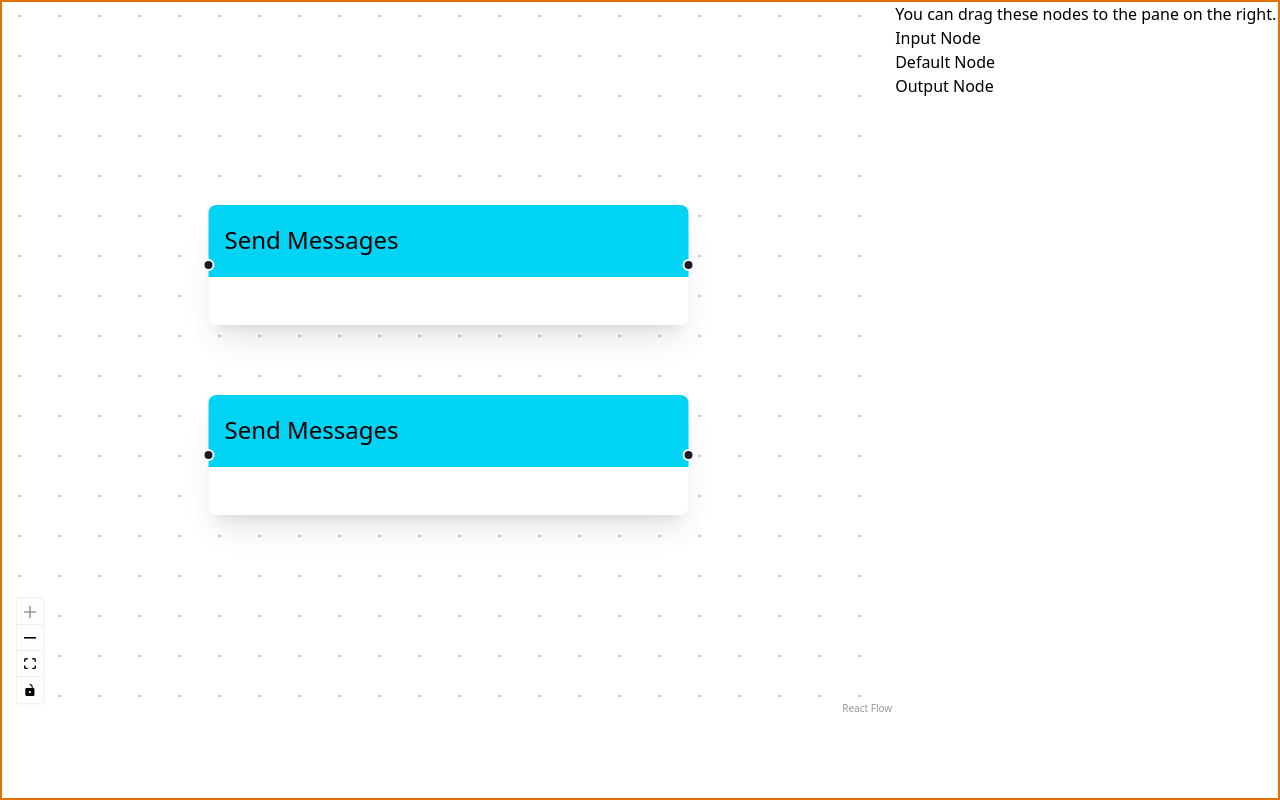
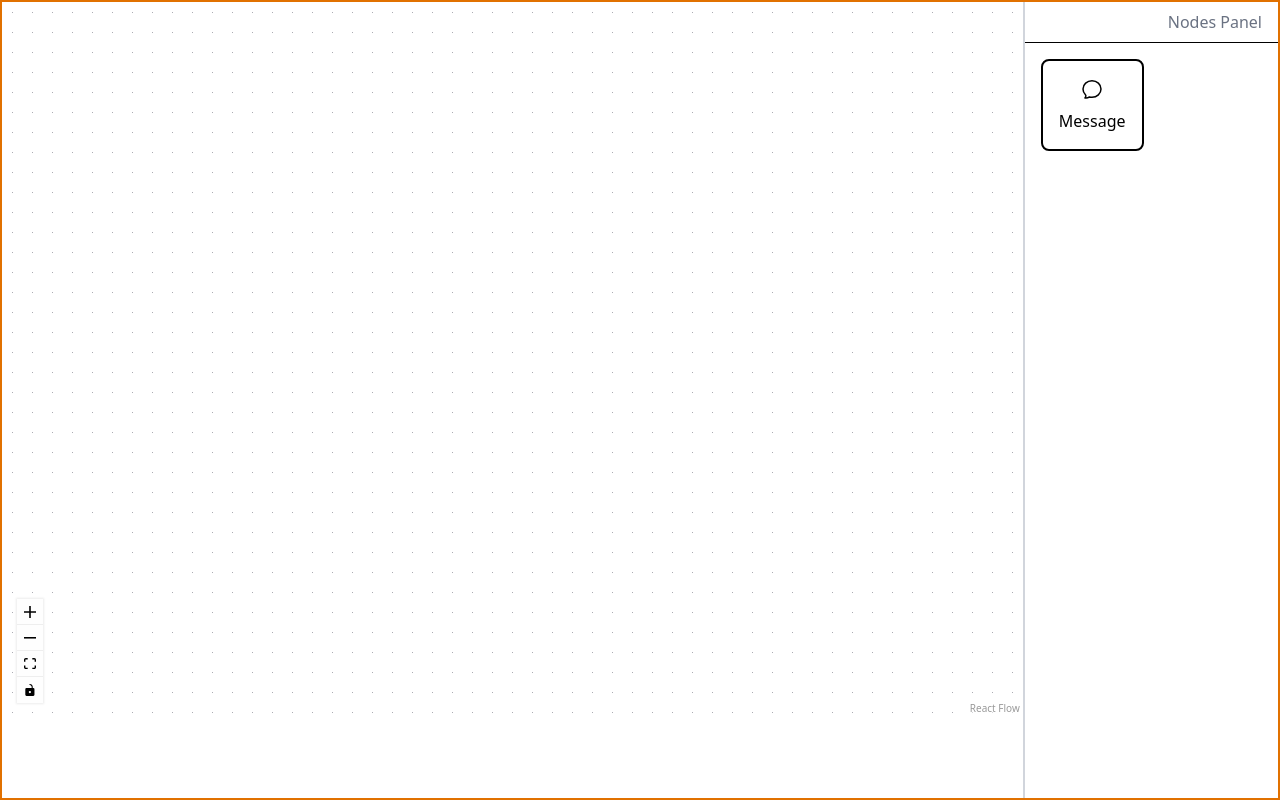
Before and after one commit to Lnirmohi/chatbot-flow, a React (Vite) app: page / in a window 1280 px wide. Built offline with nearby package versions, Linux system fonts and the light colour scheme.

Commit message:
updated nodes to add limit for incoming and outgoing connections

```diff
--- /dev/null
+++ b/src/components/CustomHandle.tsx
@@ -0,0 +1,20 @@
+import React from 'react';
+import { Handle, useNodeConnections } from '@xyflow/react';
+import type { HandleProps } from '@xyflow/system';
+
+export default function CustomHandle (props: HandleProps) {
+  const connections = useNodeConnections({
+    handleType: props.type,
+  });
+
+  return (
+    <Handle
+      {...props}
+      isConnectable={
+        props.type === 'target'
+          ? connections.length < 1
+          : true
+      }
+    />
+  );
+};
--- a/src/components/Dashboard.tsx
+++ b/src/components/Dashboard.tsx
@@ -1,6 +1,6 @@
 import '@xyflow/react/dist/style.css';
 
-import { useCallback, useContext, useRef, useState, type DragEvent } from 'react';
+import { useCallback, useContext, useRef, useState, type DragEvent, type JSX, type ReactNode } from 'react';
 import {
   ReactFlow,
   addEdge,
@@ -26,10 +26,7 @@ import NodesPanel from './NodePanel';
 import DnDContext, { DnDProvider } from '../utils/DnDContext';
 import SettingsPanel from './SettingsPanel';
 
-const initialNodes: Node[] = [
-  { id: '1', data: { label: 'Node 1' }, position: { x: 5, y: 5 }, type: 'textUpdater', },
-  { id: '2', data: { label: 'Node 2' }, position: { x: 5, y: 100 }, type: 'textUpdater', },
-];
+const initialNodes: Node[] = [];
 
 const initialEdges: Edge[] = [];
 
@@ -123,7 +120,7 @@ function Dashboard() {
 
   return (
     <section className='flex w-full h-full'>
-      <div style={{ width: '70%', height: '90%' }} ref={reactFlowWrapper}>
+      <div style={{ width: '80%', height: '90%' }} ref={reactFlowWrapper} className='basis-[80%]'>
         <ReactFlow
           nodes={nodes}
           edges={edges}
@@ -141,15 +138,24 @@ function Dashboard() {
           onNodeClick={(e, node) => {
             setSelectedNode(node);
           }}
+          onNodesDelete={(node) => {
+            if (node[0].id === selectedNode?.id) {
+              setSelectedNode(null);
+            }
+          }}
         >
           <Controls />
           <Background />
         </ReactFlow>
       </div>
 
-      <aside>
+      <aside className='basis-[20%] border-l-2 border-gray-300'>
         {selectedNode
-          ? <SettingsPanel selectedNode={selectedNode} setNodeData={editNodeData} />
+          ? <SettingsPanel
+              selectedNode={selectedNode}
+              setNodeData={editNodeData}
+              onBackClick={() => {setSelectedNode(null);}}
+            />
           : <NodesPanel />
         }
       </aside>
--- /dev/null
+++ b/src/components/MessageIcons.tsx
@@ -0,0 +1,9 @@
+
+export default function MessageIcon({classNames}: {classNames: string}) {
+
+  return (
+    <svg xmlns="http://www.w3.org/2000/svg" fill="none" viewBox="0 0 24 24" strokeWidth={1.5} stroke="currentColor" className={`size-6 ${classNames}`}>
+      <path strokeLinecap="round" strokeLinejoin="round" d="M12 20.25c4.97 0 9-3.694 9-8.25s-4.03-8.25-9-8.25S3 7.444 3 12c0 2.104.859 4.023 2.273 5.48.432.447.74 1.04.586 1.641a4.483 4.483 0 0 1-.923 1.785A5.969 5.969 0 0 0 6 21c1.282 0 2.47-.402 3.445-1.087.81.22 1.668.337 2.555.337Z" />
+    </svg>
+  );
+}
--- a/src/components/NodePanel.tsx
+++ b/src/components/NodePanel.tsx
@@ -1,25 +1,52 @@
-import { useContext, type DragEvent } from "react";
+import { useContext, type DragEvent, type ReactNode } from "react";
 import DnDContext from "../utils/DnDContext";
+import MessageIcon from "./MessageIcons";
 
 export default function NodesPanel() {
+
+  return (
+    <section>
+      <p className="py-2 font-medium text-gray-500 pr-4 text-right">Nodes Panel</p>
+
+      <hr className="py-2" />
+
+      <div className="flex gap-2 px-4 flex-wrap">
+        <CustomNode
+          icon={
+            <MessageIcon classNames="" />
+          }
+          title="Message"
+          nodeType='textUpdater'
+        />
+      </div>
+    </section>
+  );
+}
+
+function CustomNode({
+  title,
+  icon,
+  nodeType
+}: {
+  title: string;
+  icon: ReactNode
+  nodeType: string;
+}) {
   const [_, setType] = useContext(DnDContext);
 
   const onDragStart = (event: DragEvent<HTMLDivElement>, nodeType: string) => {
     setType(nodeType);
     event.dataTransfer.effectAllowed = 'move';
   };
+
   return (
-    <>
-      <div className="description">You can drag these nodes to the pane on the right.</div>
-      <div className="dndnode input" onDragStart={(event) => onDragStart(event, 'input')} draggable>
-        Input Node
-      </div>
-      <div className="dndnode" onDragStart={(event) => onDragStart(event, 'default')} draggable>
-        Default Node
-      </div>
-      <div className="dndnode output" onDragStart={(event) => onDragStart(event, 'output')} draggable>
-        Output Node
-      </div>
-    </>
+    <div
+      className="flex flex-col justify-between align-middle gap-2 border-2 rounded-lg p-4 hover:cursor-pointer hover:border-blue-500 hover:text-blue-500"
+      onDragStart={(event) => onDragStart(event, nodeType)}
+      draggable
+    >
+      <span className="self-center">{icon}</span>
+      <p>{title}</p>
+    </div>
   );
 }
--- a/src/components/SendMessageNode.tsx
+++ b/src/components/SendMessageNode.tsx
@@ -1,5 +1,6 @@
+import { useState } from "react";
 import { Handle, Position, type NodeProps } from "@xyflow/react";
-import { useState } from "react";
+import CustomHandle from "./CustomHandle";
 
 export default function SendMessagesNode({selected, data}: NodeProps) {
 
@@ -15,8 +16,8 @@ export default function SendMessagesNode({selected, data}: NodeProps) {
     >
       <p className="px-2 py-2.5 bg-cyan-400 rounded-t-sm text-xs font-medium">Send Messages</p>
       <p className="px-1 py-2 text-xs text-gray-600 font-normal">{message}</p>
-      <Handle type="source" position={Position.Left} />
-      <Handle type="target" position={Position.Right} />
+      <CustomHandle type="source" position={Position.Left} />
+      <CustomHandle type="target" position={Position.Right} />
     </div>
   );
 }
--- a/src/components/SettingsPanel.tsx
+++ b/src/components/SettingsPanel.tsx
@@ -1,24 +1,46 @@
 import type { Node, NodeProps } from "@xyflow/react";
-import { useState } from "react";
+import { useEffect, useState } from "react";
 
 export default function SettingsPanel({
   selectedNode,
-  setNodeData
+  setNodeData,
+  onBackClick
 }: {
   selectedNode: Node | null;
   setNodeData: (id: string, data: NodeProps['data']) => void;
+  onBackClick: () => void
 }) {
   const [val, setVal] = useState(selectedNode?.data?.value as string ?? '');
 
+  useEffect(() => {
+    if (!selectedNode) {
+      onBackClick();
+    }
+  }, [onBackClick, selectedNode]);
+
   return (
     <section>
-      <p>Settings Panel</p>
-      <hr />
-      <input
+      <div className="flex justify-between">
+        <button
+          className="flex text-sm text-gray-600 hover:text-black"
+          onClick={() => {
+            onBackClick();
+          }}
+        >
+          <span className="mr-2 text-3xl font-bold hover:cursor-pointer">←</span>
+        </button>
+        <p className="py-2 font-medium text-gray-500 pr-4">Settings Panel</p>
+      </div>
+
+      <hr className="py-2" />
+
+      <div className="flex flex-col gap-2 px-4">
+        <textarea
           value={val}
           onChange={e => {
             setVal(e.target.value);
           }}
+          className="bg-gray-50 border border-gray-300 text-gray-900 text-sm rounded-lg focus:ring-blue-500 focus:border-blue-500 block w-full p-2.5 dark:bg-gray-700 dark:border-gray-600 dark:placeholder-gray-400 dark:text-white dark:focus:ring-blue-500 dark:focus:border-blue-500"
         />
         <button
           type="button"
@@ -26,9 +48,12 @@ export default function SettingsPanel({
             if (selectedNode) {
               setNodeData(selectedNode.id, {...selectedNode.data, value: val})
             }
-        }}>
-        Submit
+          }}
+          className="py-2.5 mb-2 text-sm font-medium text-gray-900 focus:outline-none bg-white rounded-lg border border-gray-200 hover:bg-gray-100 hover:text-blue-700 focus:z-10 focus:ring-4 focus:ring-gray-100 dark:focus:ring-gray-700 dark:bg-gray-800 dark:text-gray-400 dark:border-gray-600 dark:hover:text-white dark:hover:bg-gray-700"
+        >
+          Save Changes
         </button>
+      </div>
     </section>
   );
 }
```
Lines whose indentation alone changed are shown as unchanged.
